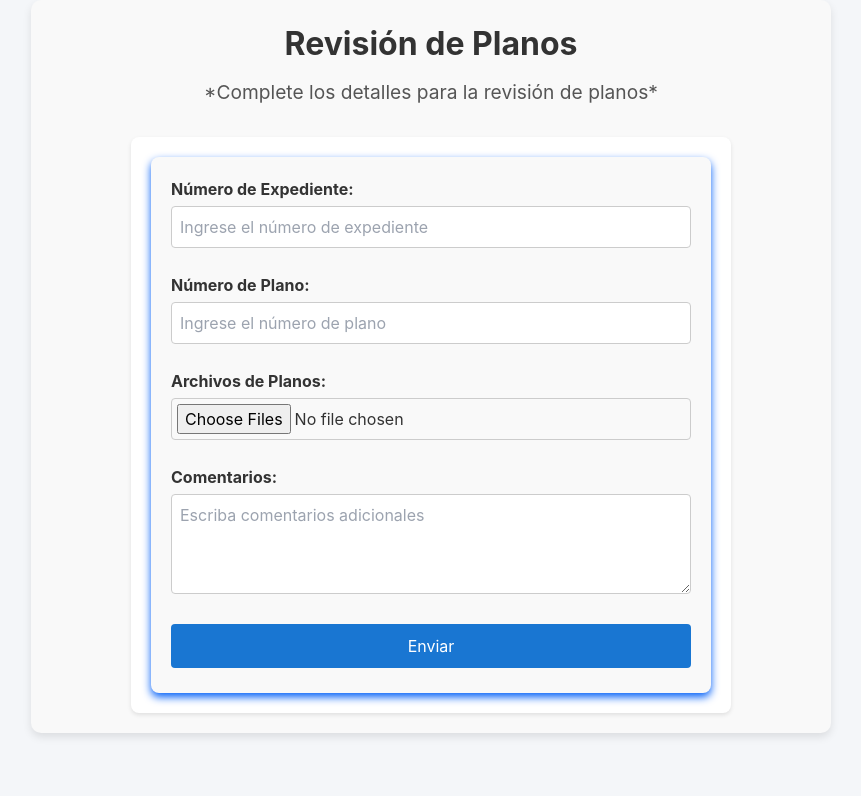
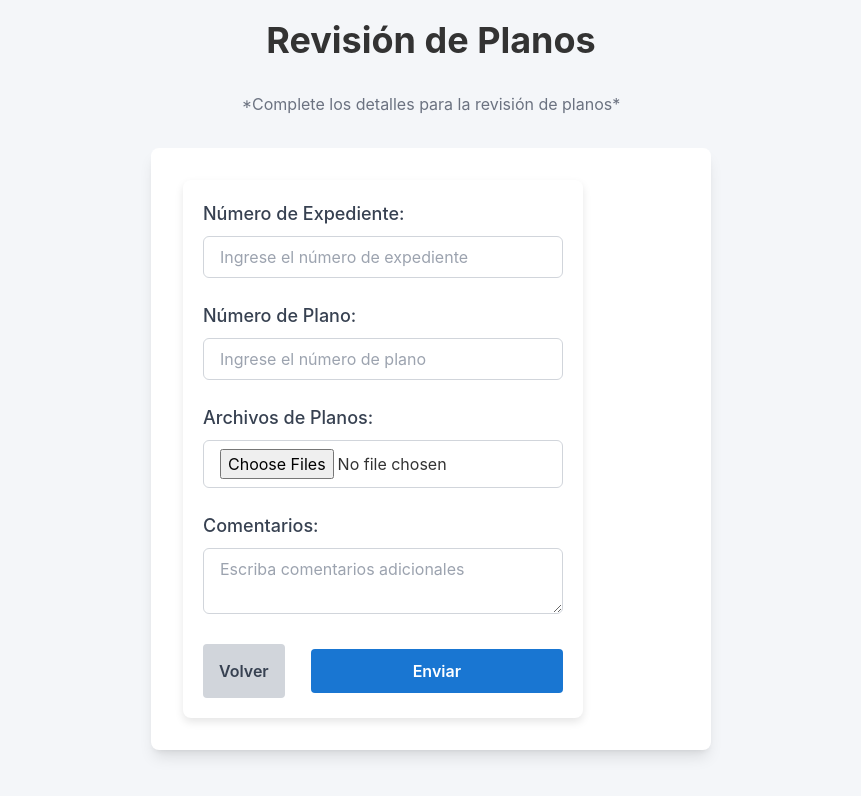
Before and after one commit to DannyJimenezA/FrontEnd-DeptoZMTMN, a React (Vite) app: page /revision-plano in a window 1280 px wide. Shown: the top 796 px of the page, without its empty margins (209-1070 px from the left). Built offline with nearby package versions, Linux system fonts and the light colour scheme.

Commit message:
despliegue admin

```diff
--- a/package.json
+++ b/package.json
@@ -29,6 +29,8 @@
     "react-router-dom": "^6.26.0",
     "react-slick": "^0.30.2",
     "slick-carousel": "^1.8.1",
+    "sweetalert2": "^11.14.5",
+    "sweetalert2-react-content": "^5.0.7",
     "tailwind-merge": "^2.5.3"
   },
   "devDependencies": {
--- a/src/Tablas/DenunciasTable.tsx
+++ b/src/Tablas/DenunciasTable.tsx
@@ -348,10 +348,10 @@ const TablaDenuncias: React.FC<TablaDenunciasProps> = ({ onVerDenuncia }) => {
                 <td className="px-4 py-2">{denuncia.lugarDenuncia?.descripcion || 'Lugar no disponible'}</td>
                 <td className="px-4 py-2">{denuncia.Status}</td>
                 <td className="px-4 py-2 space-x-2">
-                  <button onClick={() => manejarVer(denuncia)} className="text-green-500 hover:text-green-700">
+                  <button onClick={() => manejarVer(denuncia)} className="button-view">
                     <FaEye /> Ver
                   </button>
-                  <button onClick={() => manejarEliminarDenuncia(denuncia.id)} className="text-red-500 hover:text-red-700">
+                  <button onClick={() => manejarEliminarDenuncia(denuncia.id)} className="button-delete">
                     <FaTrash /> Eliminar
                   </button>
                 </td>
--- a/src/pages/RevisionPlanos.tsx
+++ b/src/pages/RevisionPlanos.tsx
@@ -1,7 +1,178 @@
+// import React, { useState } from "react";
+// import "../styles/RevisionPlanos.css";
+// import { useForm } from "react-hook-form";
+// import { useNavigate } from 'react-router-dom';
+// import ApiRoutes from "../components/ApiRoutes";
+
+// interface FormData {
+//   expediente: string;
+//   numeroPlano: string;
+//   comentarios?: string;
+// }
+
+// interface DecodedToken {
+//   sub: string;
+// }
+
+// const RevisionPlanos = () => {
+//   const { register, handleSubmit, formState: { errors } } = useForm<FormData>();
+//   const [selectedFiles, setSelectedFiles] = useState<FileList | null>(null);
+//   const navigate = useNavigate();
+
+//   const onSubmit = async (data: FormData) => {
+//     const formData = new FormData();
+
+//     if (selectedFiles && selectedFiles.length > 0) {
+//       Array.from(selectedFiles).forEach((file) => {
+//         formData.append('files', file);
+//       });
+//     } else {
+//       window.alert('Debe seleccionar al menos un archivo.');
+//       return;
+//     }
+
+//     const token = localStorage.getItem('token');
+//     const decodedToken = parseJwt(token);
+//     const userId = decodedToken?.sub;
+
+//     if (!userId) {
+//       console.error("User ID is missing from the token.");
+//       return;
+//     }
+
+//     const revisionData = {
+//       userId,
+//       NumeroExpediente: data.expediente,
+//       NumeroPlano: data.numeroPlano,
+//       Comentario: data.comentarios || "",
+//       ArchivosAdjuntos: selectedFiles ? Array.from(selectedFiles).map(file => ({
+//         nombre: file.name,
+//         ruta: `/uploads/${file.name}`
+//       })) : [],
+//     };
+
+//     formData.append('userId', revisionData.userId.toString());
+//     formData.append('NumeroExpediente', revisionData.NumeroExpediente);
+//     formData.append('NumeroPlano', revisionData.NumeroPlano);
+//     formData.append('Comentario', revisionData.Comentario);
+//     formData.append('ArchivosAdjuntos', JSON.stringify(revisionData.ArchivosAdjuntos));
+
+//     try {
+//       const response = await fetch(ApiRoutes.planos, {
+//         method: 'POST',
+//         headers: {
+//           'Authorization': `Bearer ${token}`,
+//         },
+//         body: formData,
+//       });
+
+//       if (!response.ok) {
+//         const errorResponse = await response.json();
+//         window.alert(errorResponse.message || 'Error al enviar los datos al servidor');
+//         throw new Error('Error al enviar los datos al servidor');
+//       }
+
+//       window.alert('La revisión de planos ha sido enviada exitosamente.');
+//       navigate('/');
+//     } catch (error) {
+//       window.alert('Hubo un error al enviar la revisión de planos. Inténtalo nuevamente.');
+//     }
+//   };
+
+//   const parseJwt = (token: string | null): DecodedToken | null => {
+//     if (!token) {
+//       console.error('Token no disponible');
+//       return null;
+//     }
+//     try {
+//       return JSON.parse(atob(token.split('.')[1])) as DecodedToken;
+//     } catch (e) {
+//       console.error('Error al decodificar el token:', e);
+//       return null;
+//     }
+//   };
+
+//   const handleFileChange = (event: React.ChangeEvent<HTMLInputElement>) => {
+//     const files = event.target.files;
+//     const validFiles = files && Array.from(files).every((file) => file.type === 'application/pdf');
+//     if (!validFiles) {
+//       window.alert('Solo se permiten archivos PDF.');
+//       setSelectedFiles(null);
+//       return;
+//     }
+//     setSelectedFiles(files); // Aquí eliminamos el uso de `setValue` para archivos
+//   };
+
+//   return (
+//     <div className="container">
+//       <h1 className="form-title">Revisión de Planos</h1>
+//       <p className="form-subtitle">*Complete los detalles para la revisión de planos*</p>
+
+//       <div className="form-container">
+//         <form onSubmit={handleSubmit(onSubmit)} className="form">
+//           <div className="form-field">
+//             <label className="form-label">Número de Expediente:</label>
+//             <input
+//               type="text"
+//               {...register('expediente', { required: true, pattern: /^[A-Za-z0-9]+$/ })}
+//               className="form-input"
+//               placeholder="Ingrese el número de expediente"
+//             />
+//             {errors.expediente && (
+//               <p className="error-message">El número de expediente es obligatorio y debe ser alfanumérico</p>
+//             )}
+//           </div>
+
+//           <div className="form-field">
+//             <label className="form-label">Número de Plano:</label>
+//             <input
+//               type="text"
+//               {...register('numeroPlano', { required: true })}
+//               className="form-input"
+//               placeholder="Ingrese el número de plano"
+//             />
+//             {errors.numeroPlano && (
+//               <p className="error-message">El número de plano es obligatorio</p>
+//             )}
+//           </div>
+
+//           <div className="form-field">
+//             <label className="form-label">Archivos de Planos:</label>
+//             <input
+//               type="file"
+//               multiple
+//               accept="application/pdf"
+//               onChange={handleFileChange}
+//               className="form-input"
+//             />
+//             {/* Validación opcional adicional aquí si lo deseas */}
+//           </div>
+
+//           <div className="form-field">
+//             <label className="form-label">Comentarios:</label>
+//             <textarea
+//               {...register('comentarios')}
+//               className="form-input"
+//               placeholder="Escriba comentarios adicionales"
+//             />
+//           </div>
+
+//           <button type="submit" className="submit-button">
+//             Enviar
+//           </button>
+//         </form>
+//       </div>
+//     </div>
+//   );
+// }
+
+// export default RevisionPlanos;
+
 import React, { useState } from "react";
-import "../styles/RevisionPlanos.css";
 import { useForm } from "react-hook-form";
 import { useNavigate } from 'react-router-dom';
+import Swal from 'sweetalert2';
+import withReactContent from 'sweetalert2-react-content';
 import ApiRoutes from "../components/ApiRoutes";
 
 interface FormData {
@@ -13,6 +184,8 @@ interface FormData {
 interface DecodedToken {
   sub: string;
 }
+
+const MySwal = withReactContent(Swal);
 
 const RevisionPlanos = () => {
   const { register, handleSubmit, formState: { errors } } = useForm<FormData>();
@@ -27,7 +200,7 @@ const RevisionPlanos = () => {
         formData.append('files', file);
       });
     } else {
-      window.alert('Debe seleccionar al menos un archivo.');
+      MySwal.fire('Error', 'Debe seleccionar al menos un archivo.', 'error');
       return;
     }
 
@@ -40,22 +213,10 @@ const RevisionPlanos = () => {
       return;
     }
 
-    const revisionData = {
-      userId,
-      NumeroExpediente: data.expediente,
-      NumeroPlano: data.numeroPlano,
-      Comentario: data.comentarios || "",
-      ArchivosAdjuntos: selectedFiles ? Array.from(selectedFiles).map(file => ({
-        nombre: file.name,
-        ruta: `/uploads/${file.name}`
-      })) : [],
-    };
-
-    formData.append('userId', revisionData.userId.toString());
-    formData.append('NumeroExpediente', revisionData.NumeroExpediente);
-    formData.append('NumeroPlano', revisionData.NumeroPlano);
-    formData.append('Comentario', revisionData.Comentario);
-    formData.append('ArchivosAdjuntos', JSON.stringify(revisionData.ArchivosAdjuntos));
+    formData.append('userId', userId);
+    formData.append('NumeroExpediente', data.expediente);
+    formData.append('NumeroPlano', data.numeroPlano);
+    formData.append('Comentario', data.comentarios || "");
 
     try {
       const response = await fetch(ApiRoutes.planos, {
@@ -68,14 +229,17 @@ const RevisionPlanos = () => {
 
       if (!response.ok) {
         const errorResponse = await response.json();
-        window.alert(errorResponse.message || 'Error al enviar los datos al servidor');
+        MySwal.fire('Error', errorResponse.message || 'Error al enviar los datos al servidor', 'error');
         throw new Error('Error al enviar los datos al servidor');
       }
 
-      window.alert('La revisión de planos ha sido enviada exitosamente.');
-      navigate('/');
+      MySwal.fire('Éxito', 'La revisión de planos ha sido enviada exitosamente.', 'success')
+        .then(() => {
+          setSelectedFiles(null);
+          navigate('/');
+        });
     } catch (error) {
-      window.alert('Hubo un error al enviar la revisión de planos. Inténtalo nuevamente.');
+      MySwal.fire('Error', 'Hubo un error al enviar la revisión de planos. Inténtalo nuevamente.', 'error');
     }
   };
 
@@ -96,74 +260,85 @@ const RevisionPlanos = () => {
     const files = event.target.files;
     const validFiles = files && Array.from(files).every((file) => file.type === 'application/pdf');
     if (!validFiles) {
-      window.alert('Solo se permiten archivos PDF.');
+      MySwal.fire('Error', 'Solo se permiten archivos PDF.', 'error');
       setSelectedFiles(null);
       return;
     }
-    setSelectedFiles(files); // Aquí eliminamos el uso de `setValue` para archivos
+    setSelectedFiles(files);
   };
 
   return (
-    <div className="container">
-      <h1 className="form-title">Revisión de Planos</h1>
-      <p className="form-subtitle">*Complete los detalles para la revisión de planos*</p>
+    <div className="container mx-auto px-4 py-12">
+      <h1 className="text-4xl font-bold mb-8 text-center">Revisión de Planos</h1>
+      <p className="text-center text-gray-500 mb-8">*Complete los detalles para la revisión de planos*</p>
 
-      <div className="form-container">
-        <form onSubmit={handleSubmit(onSubmit)} className="form">
-          <div className="form-field">
-            <label className="form-label">Número de Expediente:</label>
+      <div className="bg-white p-8 rounded-lg shadow-lg">
+        <form onSubmit={handleSubmit(onSubmit)} className="space-y-6">
+          <div>
+            <label className="block text-lg font-medium text-gray-700">Número de Expediente:</label>
             <input
               type="text"
               {...register('expediente', { required: true, pattern: /^[A-Za-z0-9]+$/ })}
-              className="form-input"
+              className="w-full px-4 py-2 border border-gray-300 rounded-md focus:ring-blue-500 focus:border-blue-500"
               placeholder="Ingrese el número de expediente"
             />
             {errors.expediente && (
-              <p className="error-message">El número de expediente es obligatorio y debe ser alfanumérico</p>
+              <p className="text-red-500 text-sm mt-1">El número de expediente es obligatorio y debe ser alfanumérico</p>
             )}
           </div>
 
-          <div className="form-field">
-            <label className="form-label">Número de Plano:</label>
+          <div>
+            <label className="block text-lg font-medium text-gray-700">Número de Plano:</label>
             <input
               type="text"
               {...register('numeroPlano', { required: true })}
-              className="form-input"
+              className="w-full px-4 py-2 border border-gray-300 rounded-md focus:ring-blue-500 focus:border-blue-500"
               placeholder="Ingrese el número de plano"
             />
             {errors.numeroPlano && (
-              <p className="error-message">El número de plano es obligatorio</p>
+              <p className="text-red-500 text-sm mt-1">El número de plano es obligatorio</p>
             )}
           </div>
 
-          <div className="form-field">
-            <label className="form-label">Archivos de Planos:</label>
+          <div>
+            <label className="block text-lg font-medium text-gray-700">Archivos de Planos:</label>
             <input
               type="file"
               multiple
               accept="application/pdf"
               onChange={handleFileChange}
-              className="form-input"
+              className="w-full px-4 py-2 border border-gray-300 rounded-md focus:ring-blue-500 focus:border-blue-500"
             />
-            {/* Validación opcional adicional aquí si lo deseas */}
           </div>
 
-          <div className="form-field">
-            <label className="form-label">Comentarios:</label>
+          <div>
+            <label className="block text-lg font-medium text-gray-700">Comentarios:</label>
             <textarea
               {...register('comentarios')}
-              className="form-input"
+              className="w-full px-4 py-2 border border-gray-300 rounded-md focus:ring-blue-500 focus:border-blue-500"
               placeholder="Escriba comentarios adicionales"
             />
           </div>
 
-          <button type="submit" className="submit-button">
-            Enviar
-          </button>
+          <div className="flex justify-end space-x-4">
+            <button
+              type="button"
+              onClick={() => navigate('/')}
+              className="px-4 py-2 bg-gray-300 text-gray-700 font-semibold rounded hover:bg-gray-400 transition-colors"
+            >
+              Volver
+            </button>
+            <button
+              type="submit"
+              className="px-4 py-2 bg-blue-600 text-white font-semibold rounded hover:bg-blue-700 transition-colors"
+            >
+              Enviar
+            </button>
+          </div>
         </form>
       </div>
     </div>
   );
-}
+};
 
 export default RevisionPlanos;
```
Also changed, not shown: 1 other file (tests, documents, lock files or other folders).
